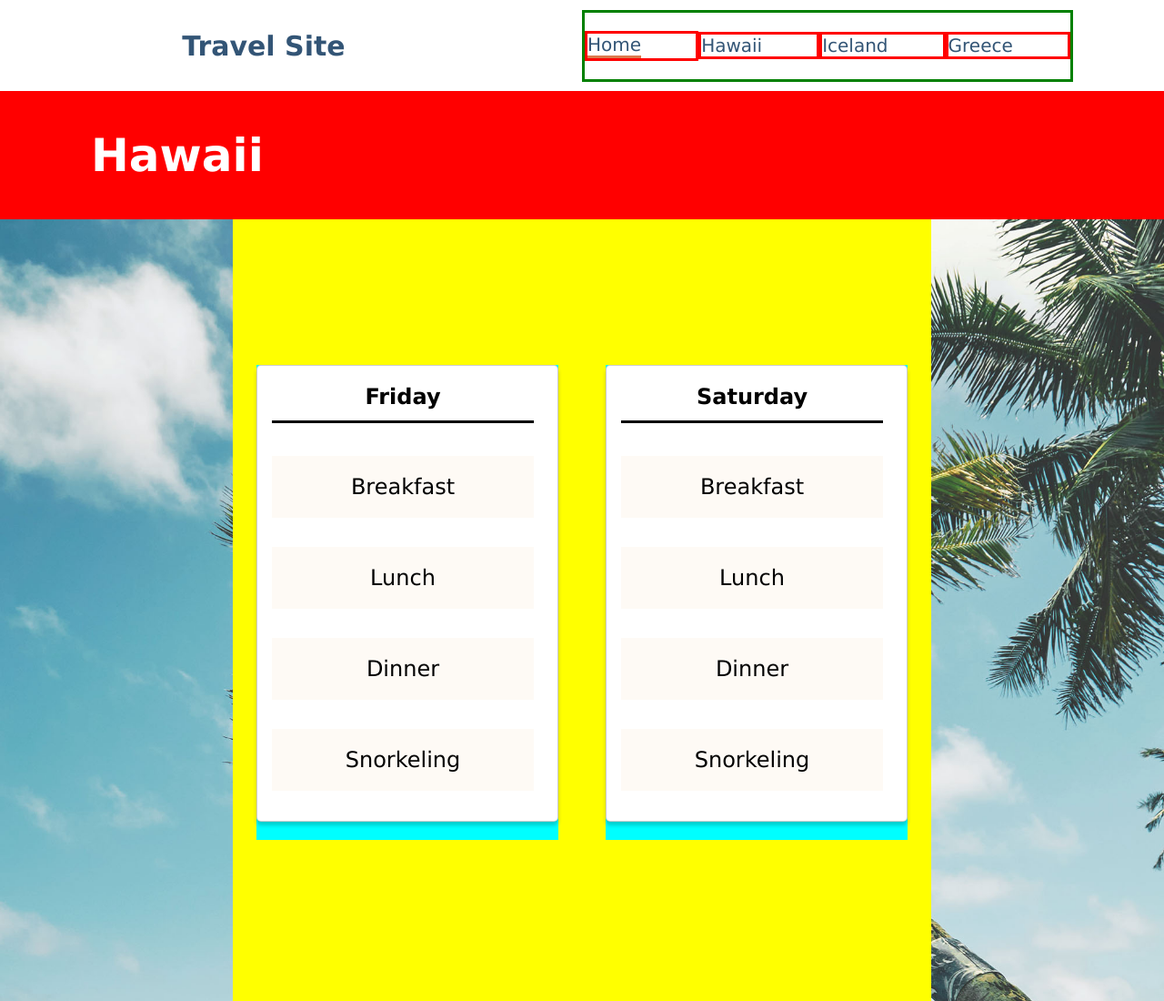
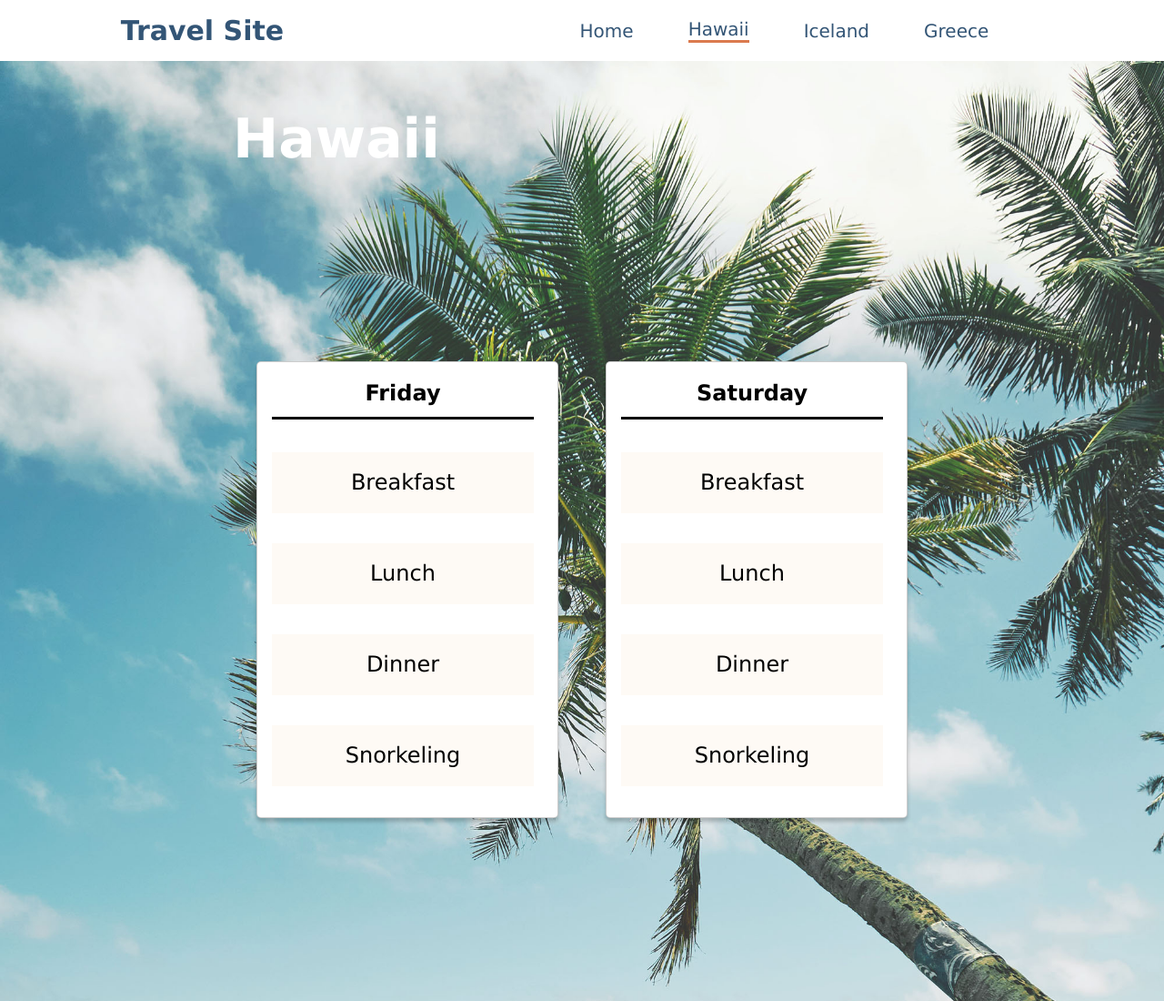
Before and after one commit to davidmaxxxy/david-maksymiuk-travel-site, a plain HTML site: page pages/Hawaii.html in a window 1280 px wide. Shown: the top 1100 px of the page at 91% size. Drawn offline with Linux system fonts and the light colour scheme.

Commit message:
added some changes to make it more responsive

```diff
--- a/pages/Hawaii.html
+++ b/pages/Hawaii.html
@@ -17,11 +17,11 @@
           <li>
             <a
               href="index.html"
-              class="navigation-bar__link navigation-bar__link--active"
+              class="navigation-bar__link "
               >Home</a
             >
           </li>
-          <li><a href="../pages/Hawaii.html" class="navigation-bar__link">Hawaii</a></li>
+          <li><a href="../pages/Hawaii.html" class="navigation-bar__link navigation-bar__link--active">Hawaii</a></li>
           <li>
             <a href="../pages/Iceland.html" class="navigation-bar__link">Iceland</a>
           </li>
--- a/scss/hawaii.scss
+++ b/scss/hawaii.scss
@@ -211,17 +211,16 @@ body {
 @include mixins.media-query-min(vars.$tablet-min-width) {
   .navigation-bar {
     @include mixins.flex-center-row;
-    // height: 100px;
-    width: 100%;
+    width: 100vw;
     flex-wrap: wrap;
     justify-content: space-around;
     // border: solid green;
     // background-color: red;
 
     &__logo-container {
-      height: 100px;
+      //   height: 100px;
       //   width: 50%;
-      // border: solid green;
+      //   border: solid green;
       // list-style-type: none;
       @include mixins.flex-start;
       // margin-left: 50px;
@@ -229,14 +228,14 @@ body {
 
     &__logo {
       font-weight: 700;
-      margin-left: 100px;
+      //   margin-left: 100px;
       font-size: 30px;
     }
 
     &__list-container {
+      //   width: 50%;
       font-size: 20px;
-
-      border: solid green;
+      //   border: solid green;
       @include mixins.flex-center-column;
       // margin-right: 50px;
     }
@@ -252,7 +251,7 @@ body {
       width: 100%;
       height: 20%;
       padding: 0;
-      border: solid red;
+      //   border: solid red;
       @include mixins.flex-center-column;
     }
     a {
@@ -278,14 +277,15 @@ body {
 
     &__title-container {
       width: 100%;
-      height: 20%;
-      background-color: red;
+      //   margin-top: %;
+      //   height: 20%;
+      //   background-color: red;
       @include mixins.flex-start;
       align-items: end;
     }
     &__title {
-      font-size: 50px;
-      margin-left: 100px;
+      font-size: 60px;
+      padding-left: 20%;
       color: vars.$white-color;
     }
 
@@ -294,7 +294,7 @@ body {
       @include mixins.flex-center-row;
       justify-content: space-around;
       flex-wrap: wrap;
-      background-color: yellow;
+      //   background-color: yellow;
       //   margin-left: 200px;
     }
 
@@ -304,7 +304,7 @@ body {
       margin: 10rem 0;
       @include mixins.flex-center-column;
       justify-content: space-around;
-      background-color: aqua;
+      //   background-color: aqua;
     }
     &__card {
       height: 500px;
```
Also changed, not shown: scss/hawaii.css, 1 other file.
